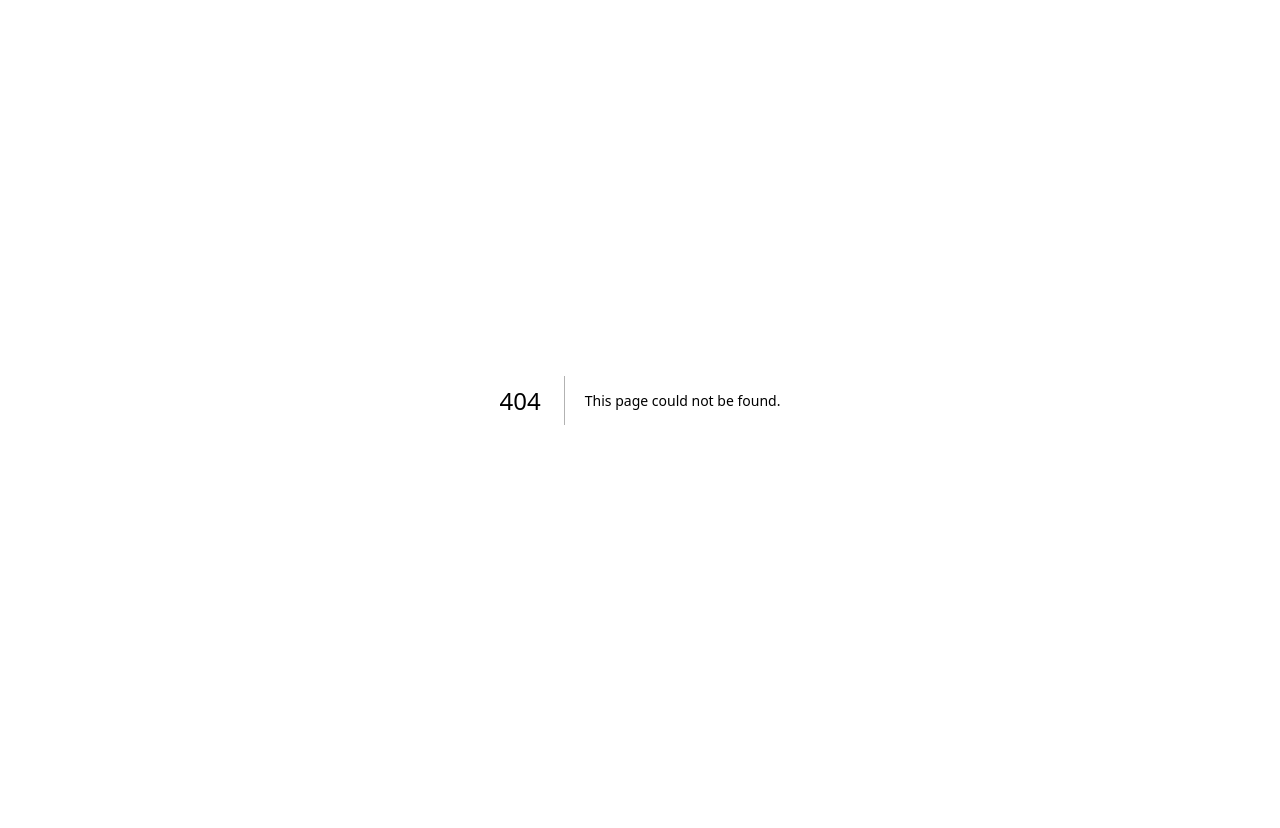
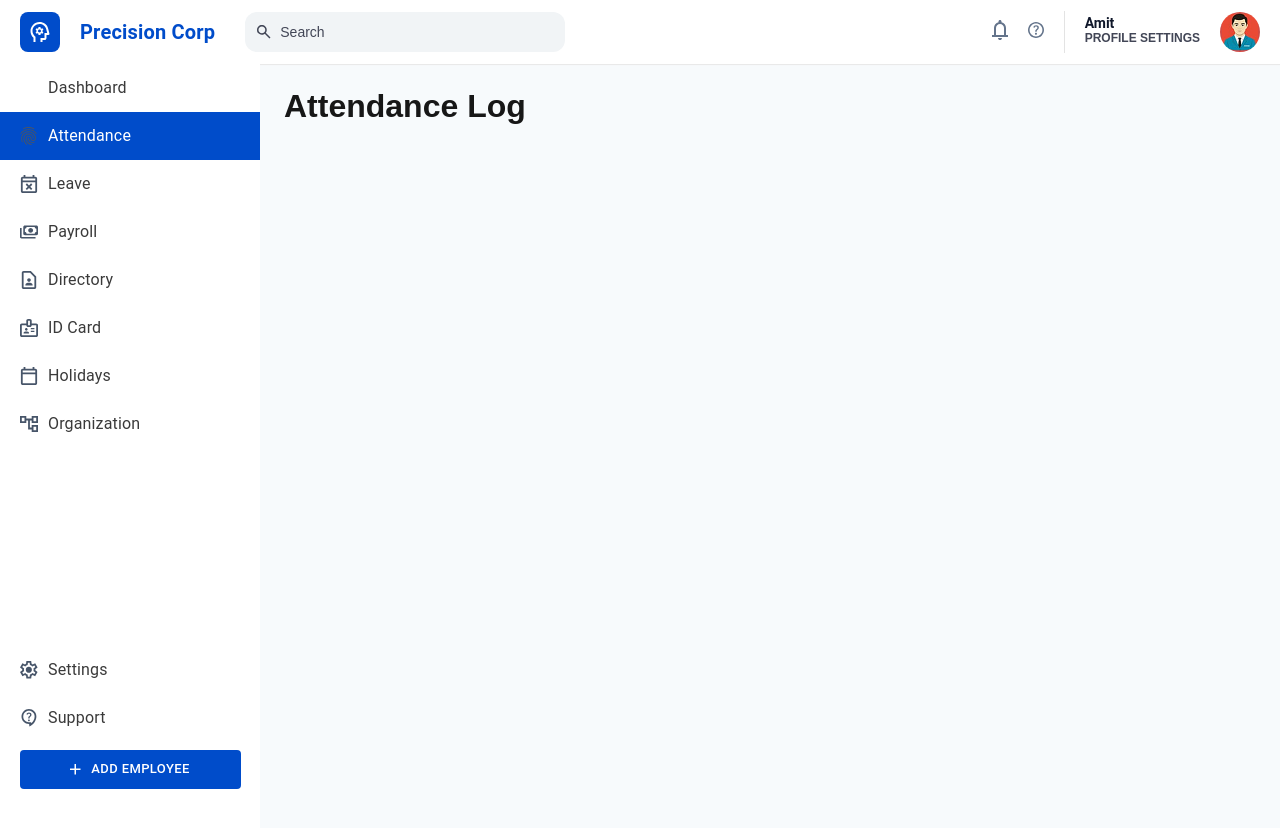
Before and after one commit to farhanarshad100/CRM, a Next.js app: page /attendance in a window 1280 px wide. Before the commit this address had no page. Shown: the top 828 px of the page. Before the commit the page ends 800 px from the top, so only its background shows below. Built offline with nearby package versions, Linux system fonts and the light colour scheme; sample sign-in values are in the browser's storage.

Commit message:
UI change

```diff
--- /dev/null
+++ b/src/app/(main)/attendance/page.js
@@ -0,0 +1,14 @@
+import DashboardLeft from '@/components/dashboardSection/dashboardLeft'
+import DashboardRight from '@/components/dashboardSection/dashboardRight'
+import { Box } from '@mui/material'
+import React from 'react'
+
+const Attendance = () => {
+  return (
+<>
+<h1>Attendance Log</h1>
+</>
+  )
+}
+
+export default Attendance
```
Also changed, not shown: src/app/(main)/dashboard/page.js (renamed from src/app/dashboard/page.js), src/app/(main)/layout.js (renamed from src/app/dashboard/layout.js).
